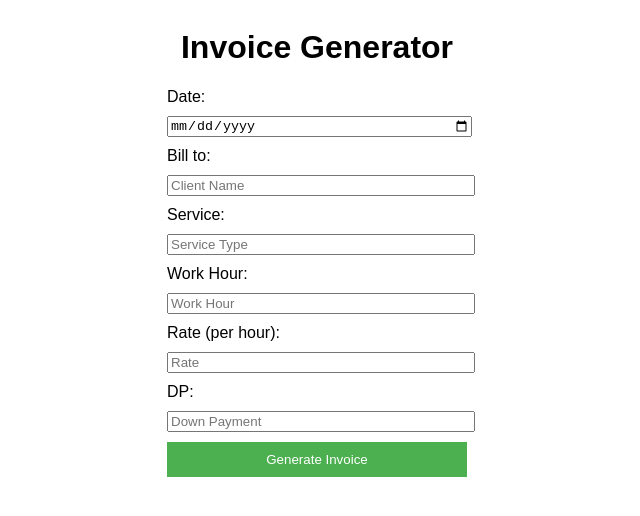
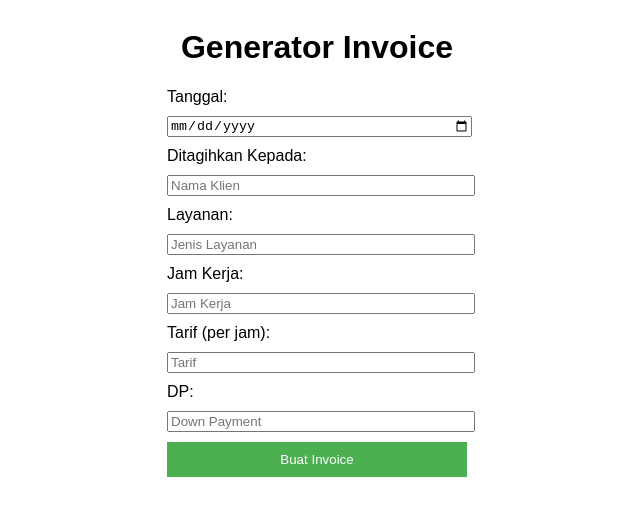
Before and after one commit to mbjxx/invoice-website, a plain HTML site: page index.html in a window 1280 px wide. Shown: the whole page, without its empty margins (323-963 px from the left). Drawn offline with Linux system fonts and the light colour scheme; files whose address does not match are found by name.

Commit message:
index.html

```diff
--- a/index.html
+++ b/index.html
@@ -1,51 +1,47 @@
 <!DOCTYPE html>
-<html lang="en">
+<html lang="id">
 <head>
     <meta charset="UTF-8">
     <meta name="viewport" content="width=device-width, initial-scale=1.0">
-    <title>Invoice Generator</title>
+    <title>Generator Invoice</title>
     <link rel="stylesheet" href="style.css">
 </head>
 <body>
-    <h1>Invoice Generator</h1>
+    <h1>Generator Invoice</h1>
 
-    <!-- Formulir Input untuk Invoice -->
     <div class="form-container">
-        <label for="date">Date:</label>
+        <label for="date">Tanggal:</label>
         <input type="date" id="date" required>
 
-        <label for="billTo">Bill to:</label>
-        <input type="text" id="billTo" placeholder="Client Name" required>
+        <label for="billTo">Ditagihkan Kepada:</label>
+        <input type="text" id="billTo" placeholder="Nama Klien" required>
 
-        <label for="service">Service:</label>
-        <input type="text" id="service" placeholder="Service Type" required>
+        <label for="service">Layanan:</label>
+        <input type="text" id="service" placeholder="Jenis Layanan" required>
 
-        <label for="workHour">Work Hour:</label>
-        <input type="number" id="workHour" placeholder="Work Hour" required>
+        <label for="workHour">Jam Kerja:</label>
+        <input type="number" id="workHour" placeholder="Jam Kerja" required>
 
-        <label for="rate">Rate (per hour):</label>
-        <input type="number" id="rate" placeholder="Rate" required>
+        <label for="rate">Tarif (per jam):</label>
+        <input type="number" id="rate" placeholder="Tarif" required>
 
         <label for="dp">DP:</label>
         <input type="number" id="dp" placeholder="Down Payment" required>
 
-        <button onclick="generateInvoice()">Generate Invoice</button>
+        <button onclick="generateInvoice()">Buat Invoice</button>
     </div>
 
-    <!-- Tampilan Invoice -->
-    <div id="invoice" style="display: none; width: 210mm; height: 297mm; position: relative; font-family: Arial, sans-serif;">
+    <div id="invoice" style="display: none;">
         <img src="images/bg.png" alt="background" class="background">
-
-        <!-- Konten Invoice -->
         <h2>INVOICE</h2>
-        <p>Date: <span id="invoiceDate"></span></p>
-        <p>Bill to: <span id="invoiceBillTo"></span></p>
+        <p>Tanggal: <span id="invoiceDate"></span></p>
+        <p>Ditagihkan Kepada: <span id="invoiceBillTo"></span></p>
 
         <table>
             <tr>
-                <th>Service</th>
-                <th>Work hour</th>
-                <th>Rate</th>
+                <th>Layanan</th>
+                <th>Jam Kerja</th>
+                <th>Tarif</th>
                 <th>Subtotal</th>
             </tr>
             <tr>
@@ -60,7 +56,7 @@
         <p>Sisa: Rp <span id="remainingAmount"></span></p>
         <p>Status: Belum Lunas</p>
 
-        <button onclick="downloadPDF()">Download PDF</button>
+        <button onclick="downloadPDF()">Unduh PDF</button>
     </div>
 
     <script src="script.js"></script>
```
